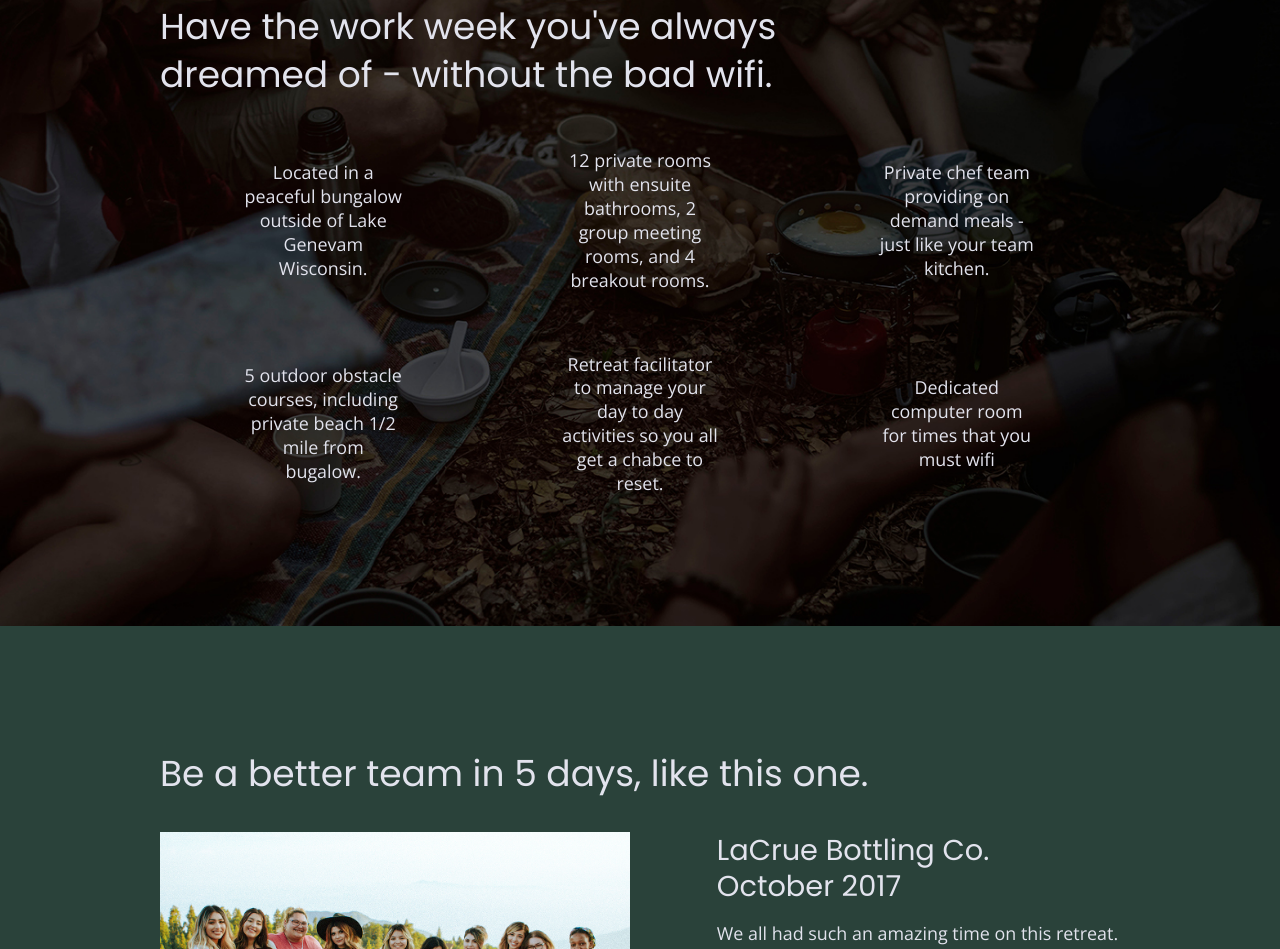
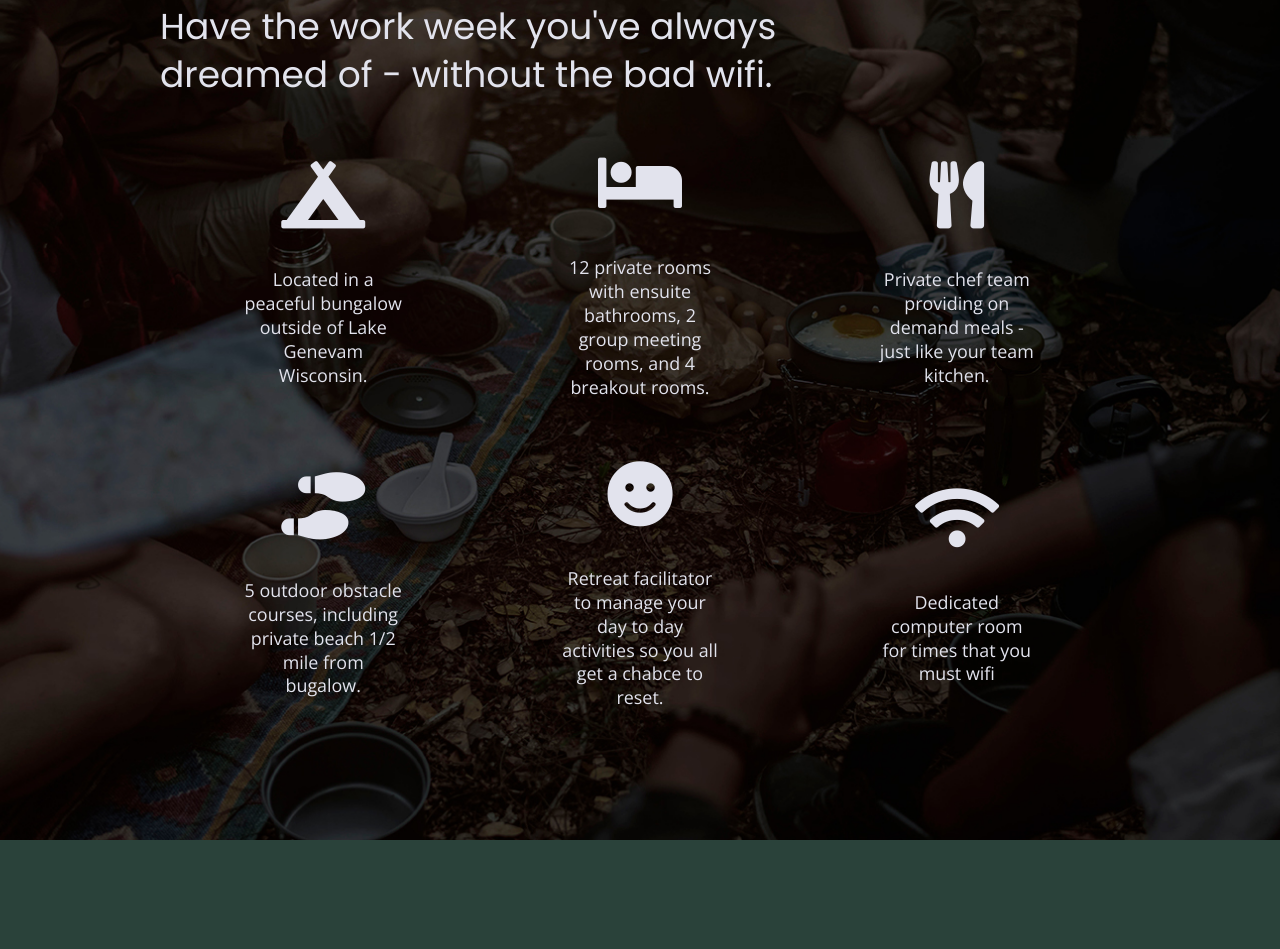
Before and after one commit to AimeeT8/unplugged-responsive, a plain HTML site: page index.html in a window 1280 px wide. Shown: the part 999-1948 px from the top of the page. Drawn offline with nearby package versions, Linux system fonts and the light colour scheme.

Commit message:
added icons to homepage using fontawesome

```diff
--- a/css/main.css
+++ b/css/main.css
@@ -345,6 +345,11 @@ input[type=button] {
   justify-content: center;
   align-items: center;
   flex-flow: row wrap;
+}
+
+.features i {
+  font-size: 3.75em;
+  margin-bottom: 40px;
 }
 
 .features p {
--- a/index.html
+++ b/index.html
@@ -7,10 +7,12 @@
   <meta name="description" content="">
   <meta name="viewport" content="width=device-width, initial-scale=1">
 
+
   <link rel="manifest" href="site.webmanifest">
   <link rel="apple-touch-icon" href="icon.png">
   <!-- Place favicon.ico in the root directory -->
-
+<!----FontAwesome CDN version --->
+  <link rel="stylesheet" href="https://use.fontawesome.com/releases/v5.5.0/css/all.css" integrity="sha384-B4dIYHKNBt8Bc12p+WXckhzcICo0wtJAoU8YZTY5qE0Id1GSseTk6S+L3BlXeVIU" crossorigin="anonymous">
   <link rel="stylesheet" href="css/normalize.css">
   <link rel="stylesheet" href="css/main.css">
 
@@ -73,28 +75,39 @@
           <h2>Have the work week you've always dreamed of - without the bad wifi.</h2>
          <div class="features-items">
           <article>
-            <p class="fontawesome-icon"></p>
+            <p class="fontawesome-icon">
+            <i class="fas fa-campground"></i></p>
             <p class="features-item-description">Located in a peaceful bungalow outside
               of Lake Genevam Wisconsin.</p>
           </article>
           <article>
-            <p class="fontawesome-icon"></p>
+            <p class="fontawesome-icon">
+              <i class="fas fa-bed"></i>
+            </p>
             <p class="features-item-description">12 private rooms with ensuite bathrooms, 2 group meeting rooms, and 4 breakout rooms.</p>
           </article>
           <article>
-            <p class="fontawesome-icon"></p>
+            <p class="fontawesome-icon">
+              <i class="fas fa-utensils"></i>
+            </p>
             <p class="features-item-description">Private chef team providing on demand meals - just like your team kitchen.</p>
           </article>
           <article>
-            <p class="fontawesome-icon"></p>
+            <p class="fontawesome-icon">
+              <i class="fas fa-shoe-prints"></i>
+            </p>
             <p class="features-item-description">5 outdoor obstacle courses, including private beach 1/2 mile from bugalow.</p>
           </article>
           <article>
-            <p class="fontawesome-icon"></p>
+            <p class="fontawesome-icon">
+              <i class="fas fa-smile"></i>
+            </p>
             <p class="features-item-description">Retreat facilitator to manage your day to day activities so you all get a chabce to reset.</p>
           </article>
           <article>
-            <p class="fontawesome-icon"></p>
+            <p class="fontawesome-icon">
+              <i class="fas fa-wifi fa-pulse"></i>
+            </p>
             <p class="features-item-description">Dedicated computer room for times that you must wifi</p>
 
           </article>
```
Also changed, not shown: about/index.html (+2 -0 lines), faq/index.html (+2 -0 lines).
